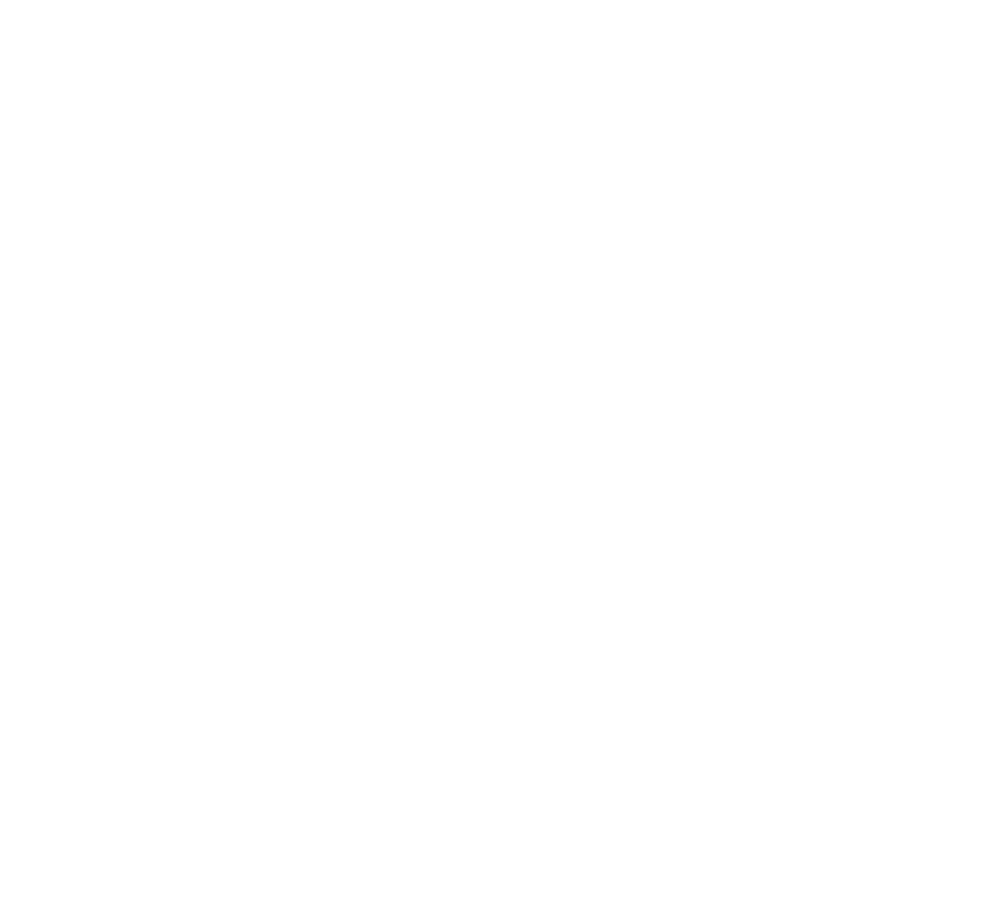
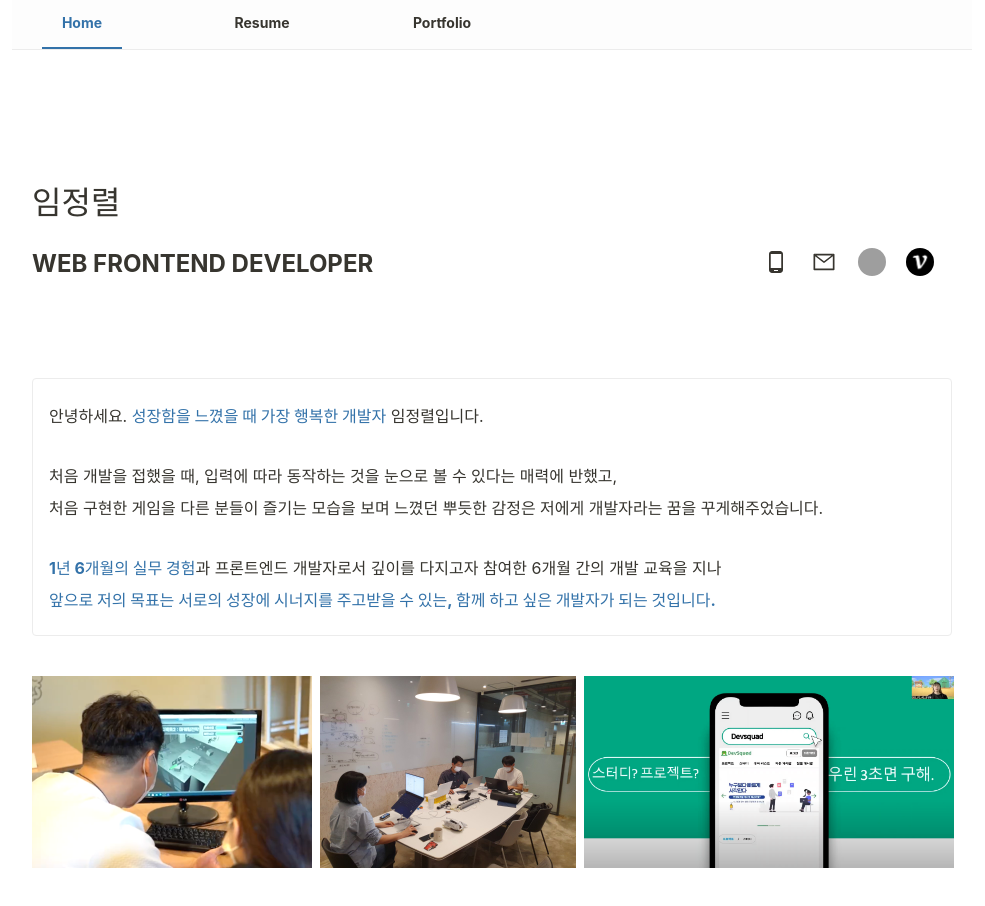
Before and after one commit to kay0829/my-portfolio, a React (Vite) app: page / in a window 1280 px wide. Shown: the whole page, without its empty margins (148-1133 px from the left). Before the commit the page ends 800 px from the top, so only its background shows below. Built offline with nearby package versions, Linux system fonts and the light colour scheme; grey boxes are pictures that could not be loaded; a web font is replaced by a local one.

Commit message:
💄 1) 메인 화면 추가

```diff
--- a/src/App.tsx
+++ b/src/App.tsx
@@ -3,6 +3,7 @@
 
 import Intro from "@container/intro/Intro";
 import Layout from "@component/Layout";
+import Main from "@container/main/Main";
 import styles from "./App.module.css";
 
 // import { useScroll } from "@hook/useScroll";
@@ -12,6 +13,10 @@
         path: "/",
         element: <Layout />,
         children: [
+            {
+                path: "/",
+                element: <Main />,
+            },
         ],
     },
 ]);
@@ -31,6 +36,7 @@
     return (
         <>
             {isIntro && <Intro />}
+            <div className={styles.mainContainer}>{!isIntro && <RouterProvider router={router} />}</div>
         </>
     );
 }
--- /dev/null
+++ b/src/container/main/Main.module.css
@@ -0,0 +1,111 @@
+.container {
+    display: flex;
+    flex-direction: column;
+    width: 100%;
+    padding: 20px;
+}
+
+.defaultInfoContainer {
+    display: flex;
+    justify-content: space-between;
+    align-items: flex-end;
+    padding: 80px 0;
+}
+
+.myInfoContainer {
+    display: flex;
+}
+
+.myInfoContainer a {
+    position: relative;
+    overflow: hidden;
+}
+
+.myInfoContainer a:hover {
+    overflow: visible;
+}
+
+.myInfoContainer li {
+    display: flex;
+    justify-content: center;
+    align-items: center;
+    width: 32px;
+    height: 32px;
+    margin-right: 16px;
+    border-radius: 50px;
+    border: 2px solid var(--white);
+    overflow: hidden;
+}
+
+.myInfoContainer a:nth-child(3) li {
+    background-color: var(--white);
+}
+
+.myInfoContainer li img {
+    width: 100%;
+    height: 100%;
+}
+
+.subGuideMsgContainer {
+    position: absolute;
+    z-index: 3;
+    top: 130%;
+    left: 5px;
+    width: max-content;
+    height: fit-content;
+    padding: 8px;
+    border-radius: 4px;
+    background-color: var(--blue);
+    font-size: 12px;
+    color: var(--white);
+}
+
+.subGuideMsgContainer::before {
+    content: "";
+    width: 0;
+    height: 0;
+    position: absolute;
+    top: -15px;
+    left: 2px;
+    border-bottom: 10px solid var(--blue);
+    border-top: 10px solid transparent;
+    border-left: 10px solid transparent;
+    border-right: 10px solid transparent;
+}
+
+.imgContainer {
+    display: flex;
+    margin-bottom: 20px;
+}
+
+.mainImg {
+    height: 192px;
+    margin-right: 8px;
+}
+
+.textContainer {
+    width: 100%;
+    padding: 16px;
+    border: 1px solid var(--border);
+    border-radius: 4px;
+    margin-bottom: 40px;
+}
+
+.pointText {
+    color: var(--blue);
+    font-weight: 700;
+}
+
+@media (max-width: 1120px) {
+    .imgContainer {
+        overflow-y: hidden;
+        overflow-x: scroll;
+    }
+}
+
+@media (max-width: 550px) {
+    .defaultInfoContainer {
+        flex-direction: column;
+        align-items: flex-start;
+    }
+}
--- /dev/null
+++ b/src/container/main/Main.tsx
@@ -0,0 +1,92 @@
+import IconGithub from "@assets/icon-github.png";
+import IconVelog from "@assets/icon-velog.png";
+// import myImg from "@assets/my-img.jpeg";
+import MainImg from "@assets/main-img.png";
+import MainImg2 from "@assets/main-img2.jpeg";
+import MainImg3 from "@assets/main-img3.png";
+import { MdPhoneAndroid } from "react-icons/md";
+import { AiOutlineMail } from "react-icons/ai";
+
+import styles from "./Main.module.css";
+
+const SubGuidMsg = ({ subGuideMsg }: { subGuideMsg: string }) => {
+    return (
+        <div className={styles.subGuideMsgContainer}>
+            {subGuideMsg.split("\n").map((v, i) => (
+                <span key={i + v}>{v}</span>
+            ))}
+        </div>
+    );
+};
+
+function Main() {
+    return (
+        <main className={styles.container}>
+            <section className={styles.defaultInfoContainer}>
+                <div>
+                    <h1 className={styles.name}>임정렬</h1>
+
+                    <h2 className={styles.position}>WEB FRONTEND DEVELOPER</h2>
+                </div>
+
+                <ol className={styles.myInfoContainer}>
+                    <a href="tel:010-9363-9884">
+                        <li>
+                            <MdPhoneAndroid size="1.5rem" />
+                        </li>
+                        <SubGuidMsg subGuideMsg="010-9363-9884" />
+                    </a>
+
+                    <a href="mailto:jay9884@naver.com">
+                        <li>
+                            <AiOutlineMail size="1.5rem" />
+                        </li>
+                        <SubGuidMsg subGuideMsg="jay9884@naver.com" />
+                    </a>
+                    <a href="https://github.com/kay0829" target="_blank">
+                        <li>
+                            <img src={IconGithub} alt="" />
+                        </li>
+                        <SubGuidMsg subGuideMsg="github" />
+                    </a>
+                    <a href="https://velog.io/@kay_" target="_blank">
+                        <li>
+                            <img src={IconVelog} alt="" />
+                        </li>
+                        <SubGuidMsg subGuideMsg="velog" />
+                    </a>
+                </ol>
+            </section>
+
+            <section className={styles.textContainer}>
+                <p>
+                    안녕하세요. <span className={styles.pointText}>성장함을 느꼈을 때 가장 행복한 개발자</span>{" "}
+                    임정렬입니다.
+                </p>
+                <br />
+                <p>처음 개발을 접했을 때, 입력에 따라 동작하는 것을 눈으로 볼 수 있다는 매력에 반했고,</p>
+                <p>
+                    처음 구현한 게임을 다른 분들이 즐기는 모습을 보며 느꼈던 뿌듯한 감정은 저에게 개발자라는 꿈을
+                    꾸게해주었습니다.
+                </p>
+                <br />
+                <p>
+                    <span className={styles.pointText}>1년 6개월의 실무 경험</span>과 프론트엔드 개발자로서 깊이를
+                    다지고자 참여한 6개월 간의 개발 교육을 지나
+                </p>
+                <p className={styles.pointText}>
+                    앞으로 저의 목표는 서로의 성장에 시너지를 주고받을 수 있는, 함께 하고 싶은 개발자가 되는 것입니다.
+                </p>
+            </section>
+
+            <section className={styles.imgContainer}>
+                {/* <img src={myImg} alt="" className={styles.mainImg} /> */}
+                <img src={MainImg} alt="" className={styles.mainImg} />
+                <img src={MainImg2} alt="" className={styles.mainImg} />
+                <img src={MainImg3} alt="" className={styles.mainImg} />
+            </section>
+        </main>
+    );
+}
+
+export default Main;
```
